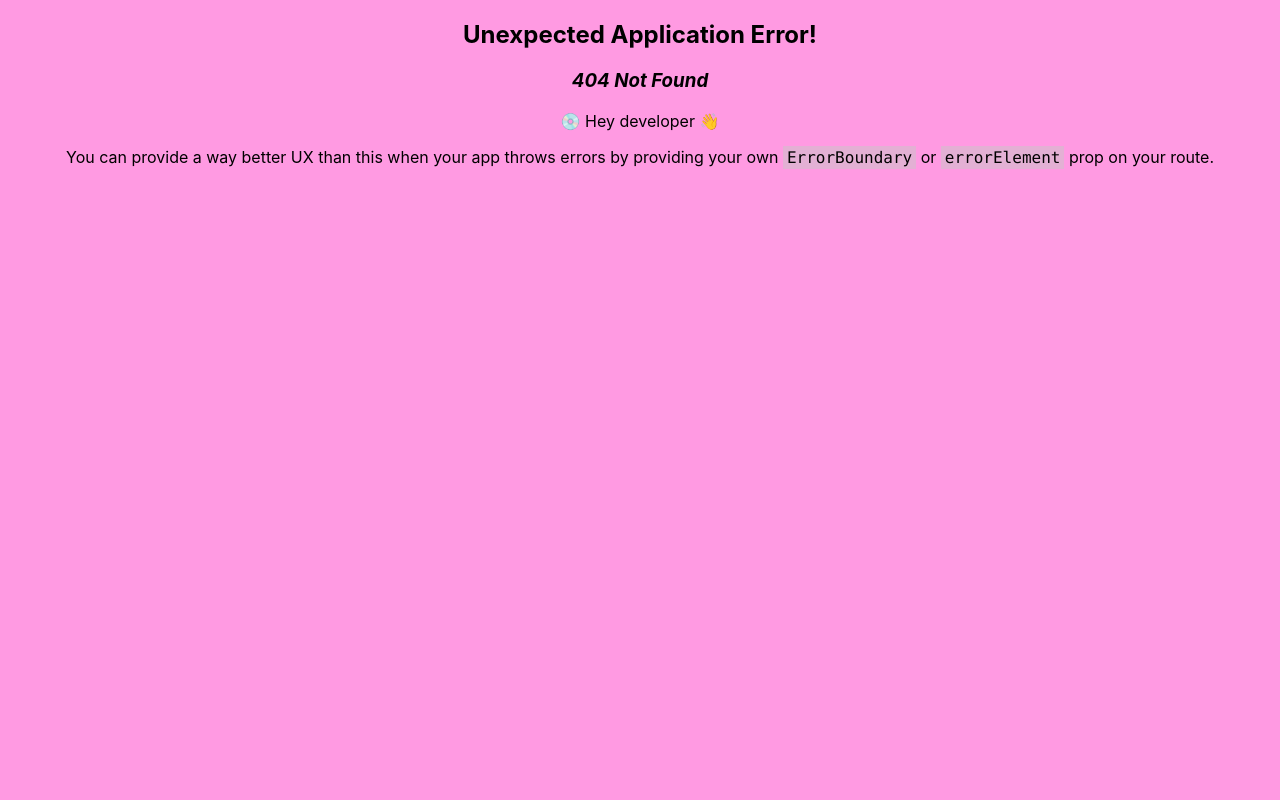
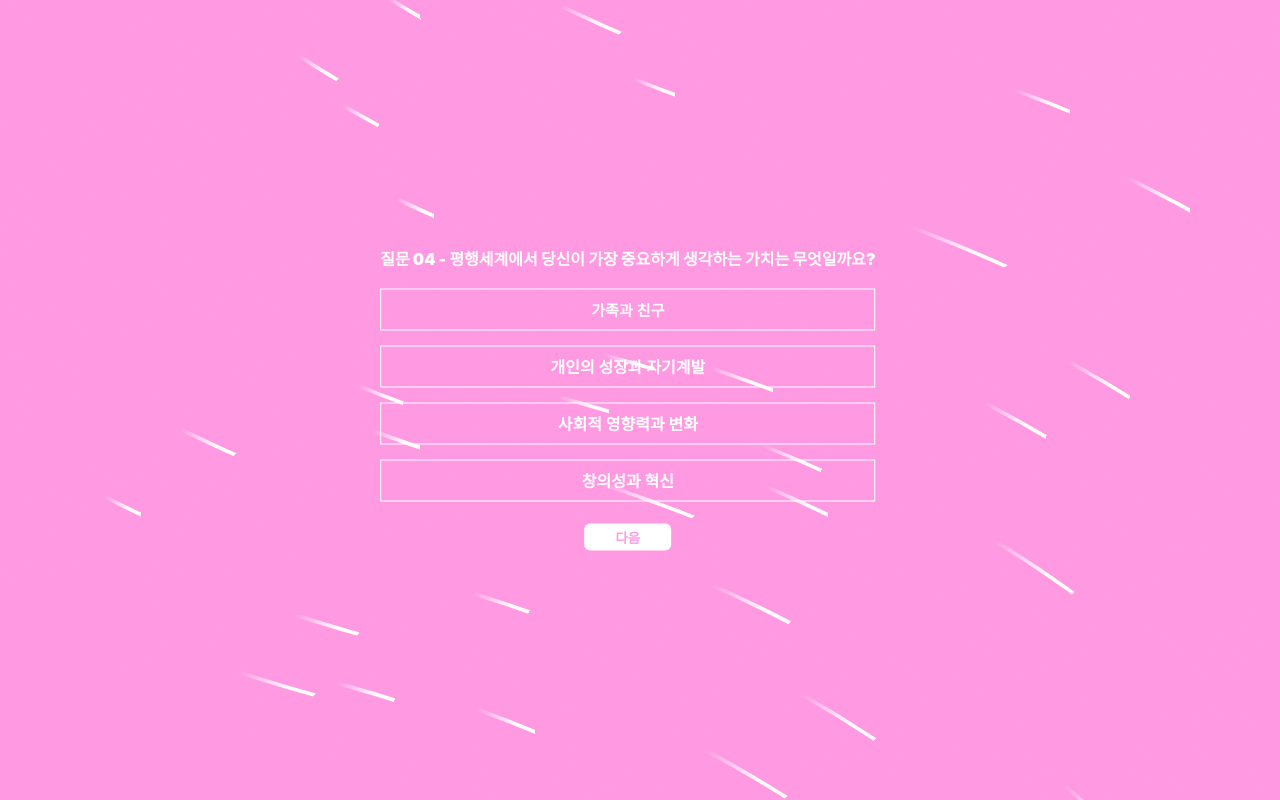
Before and after one commit to betterthanhajin/psychological, a React (Create React App) app: page /question04 in a window 1280 px wide. Before the commit this address had no page. Built offline with nearby package versions, Linux system fonts and the light colour scheme.

Commit message:
feat: add components

```diff
--- /dev/null
+++ b/src/components/PsychoResult.tsx
@@ -0,0 +1,20 @@
+import { Link } from "react-router-dom";
+import { BackgroundBeams } from "./ui/BackgroundBeams";
+
+export default function PsycholResult() {
+  return (
+    <>
+      <BackgroundBeams />
+      <div
+        style={{
+          position: "absolute",
+          top: "50%",
+          left: "50%",
+          transform: "translate(-56%, -50%)",
+        }}
+      >
+        <div>aaaa</div>
+      </div>
+    </>
+  );
+}
--- a/src/components/QuestionList02.tsx
+++ b/src/components/QuestionList02.tsx
@@ -42,7 +42,7 @@ export default function QuestionList02() {
                 padding: "5px",
               }}
             >
-              <Link to="/question">
+              <Link to="/question03">
                 <button
                   style={{
                     width: "100%",
--- /dev/null
+++ b/src/components/QuestionList03.tsx
@@ -0,0 +1,112 @@
+import { Link } from "react-router-dom";
+import { BackgroundBeams } from "./ui/BackgroundBeams";
+
+export default function QuestionList03() {
+  return (
+    <>
+      <BackgroundBeams />
+      <div
+        style={{
+          position: "absolute",
+          top: "50%",
+          left: "50%",
+          transform: "translate(-56%, -50%)",
+        }}
+      >
+        <div
+          className="loader"
+          style={{ margin: "10px 0", display: "none" }}
+        ></div>
+        <div>
+          <ul
+            style={{
+              listStyle: "none",
+              color: "white",
+              fontWeight: "bolder",
+              lineHeight: "30px",
+            }}
+          >
+            <div
+              style={{
+                color: "white",
+                fontWeight: "bolder",
+                marginBottom: "15px",
+              }}
+            >
+              질문 03 - 평행세계에서 당신의 취미는 무엇일까요?
+            </div>
+            <li
+              style={{
+                border: "1px solid white",
+                marginBottom: "15px",
+                padding: "5px",
+              }}
+            >
+              <Link to="/question04">
+                <button
+                  style={{
+                    width: "100%",
+                    height: "27px",
+                    color: "white",
+                    border: "none",
+                    background: "none",
+                    cursor: "pointer",
+                    fontWeight: "bolder",
+                    fontSize: "15px",
+                  }}
+                >
+                  음악 연주
+                </button>
+              </Link>
+            </li>
+            <li
+              style={{
+                border: "1px solid white",
+                marginBottom: "15px",
+                padding: "5px",
+              }}
+            >
+              등산같은 아웃도어 활동
+            </li>
+            <li
+              style={{
+                border: "1px solid white",
+                marginBottom: "15px",
+                padding: "5px",
+              }}
+            >
+              책 읽기 또는 글쓰기
+            </li>
+            <li
+              style={{
+                border: "1px solid white",
+                marginBottom: "15px",
+                padding: "5px",
+              }}
+            >
+              요리 또는 정원 가꾸기
+            </li>
+            <div style={{ padding: "5px" }}>
+              <Link to="/question">
+                <button
+                  style={{
+                    width: "87px",
+                    height: "27px",
+                    background: "white",
+                    color: "#ff9ae2",
+                    border: "none",
+                    borderRadius: "6px",
+                    cursor: "pointer",
+                    fontWeight: "bolder",
+                  }}
+                >
+                  다음
+                </button>
+              </Link>
+            </div>
+          </ul>
+        </div>
+      </div>
+    </>
+  );
+}
--- /dev/null
+++ b/src/components/QuestionList04.tsx
@@ -0,0 +1,113 @@
+import { Link } from "react-router-dom";
+import { BackgroundBeams } from "./ui/BackgroundBeams";
+
+export default function QuestionList03() {
+  return (
+    <>
+      <BackgroundBeams />
+      <div
+        style={{
+          position: "absolute",
+          top: "50%",
+          left: "50%",
+          transform: "translate(-56%, -50%)",
+        }}
+      >
+        <div
+          className="loader"
+          style={{ margin: "10px 0", display: "none" }}
+        ></div>
+        <div>
+          <ul
+            style={{
+              listStyle: "none",
+              color: "white",
+              fontWeight: "bolder",
+              lineHeight: "30px",
+            }}
+          >
+            <div
+              style={{
+                color: "white",
+                fontWeight: "bolder",
+                marginBottom: "15px",
+              }}
+            >
+              질문 04 -
+              평행세계에서 당신이 가장 중요하게 생각하는 가치는 무엇일까요?
+            </div>
+            <li
+              style={{
+                border: "1px solid white",
+                marginBottom: "15px",
+                padding: "5px",
+              }}
+            >
+              <Link to="/psycholResult">
+                <button
+                  style={{
+                    width: "100%",
+                    height: "27px",
+                    color: "white",
+                    border: "none",
+                    background: "none",
+                    cursor: "pointer",
+                    fontWeight: "bolder",
+                    fontSize: "15px",
+                  }}
+                >
+                  가족과 친구
+                </button>
+              </Link>
+            </li>
+            <li
+              style={{
+                border: "1px solid white",
+                marginBottom: "15px",
+                padding: "5px",
+              }}
+            >
+              개인의 성장과 자기계발
+            </li>
+            <li
+              style={{
+                border: "1px solid white",
+                marginBottom: "15px",
+                padding: "5px",
+              }}
+            >
+              사회적 영향력과 변화
+            </li>
+            <li
+              style={{
+                border: "1px solid white",
+                marginBottom: "15px",
+                padding: "5px",
+              }}
+            >
+              창의성과 혁신
+            </li>
+            <div style={{ padding: "5px" }}>
+              <Link to="/question">
+                <button
+                  style={{
+                    width: "87px",
+                    height: "27px",
+                    background: "white",
+                    color: "#ff9ae2",
+                    border: "none",
+                    borderRadius: "6px",
+                    cursor: "pointer",
+                    fontWeight: "bolder",
+                  }}
+                >
+                  다음
+                </button>
+              </Link>
+            </div>
+          </ul>
+        </div>
+      </div>
+    </>
+  );
+}
```
Also changed, not shown: src/App.tsx (+16 -1 lines).
